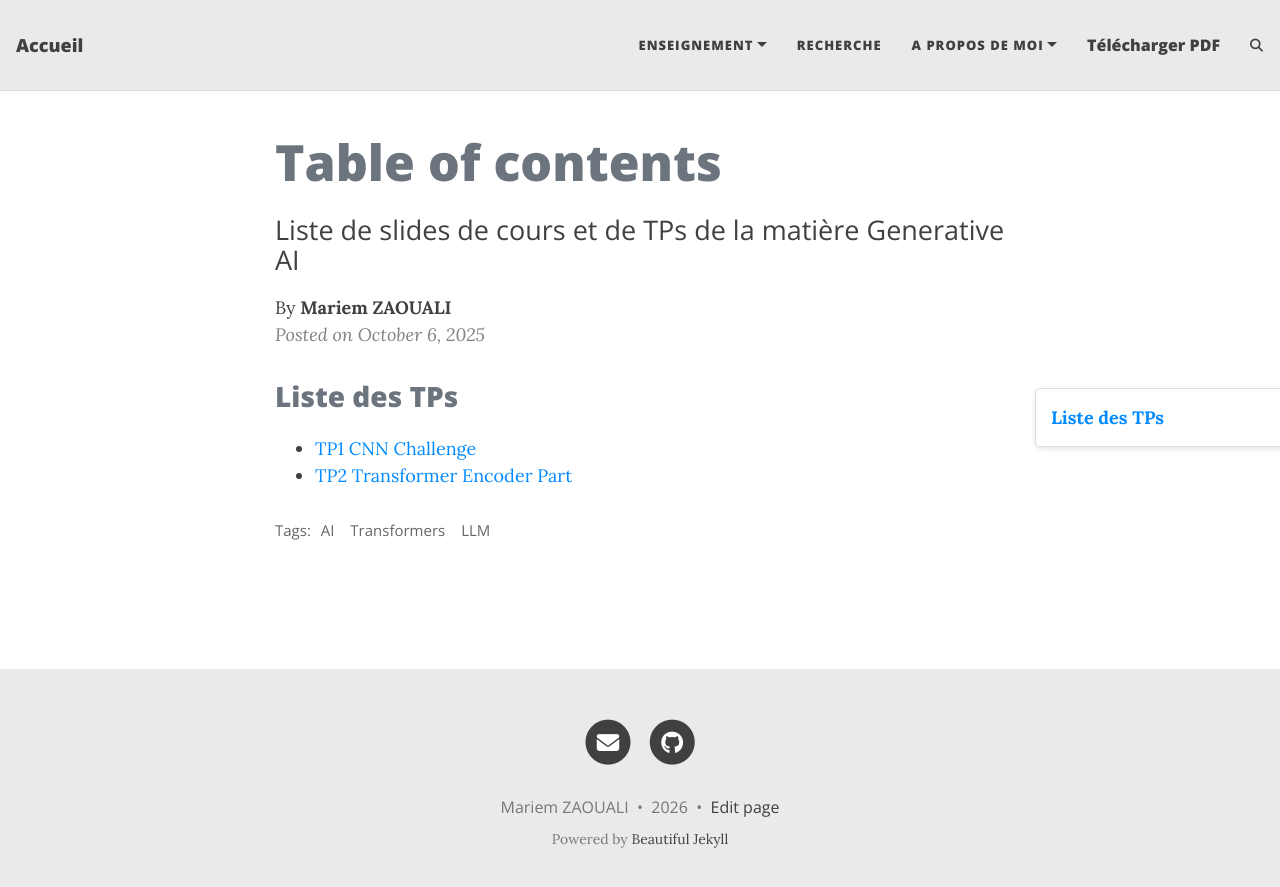
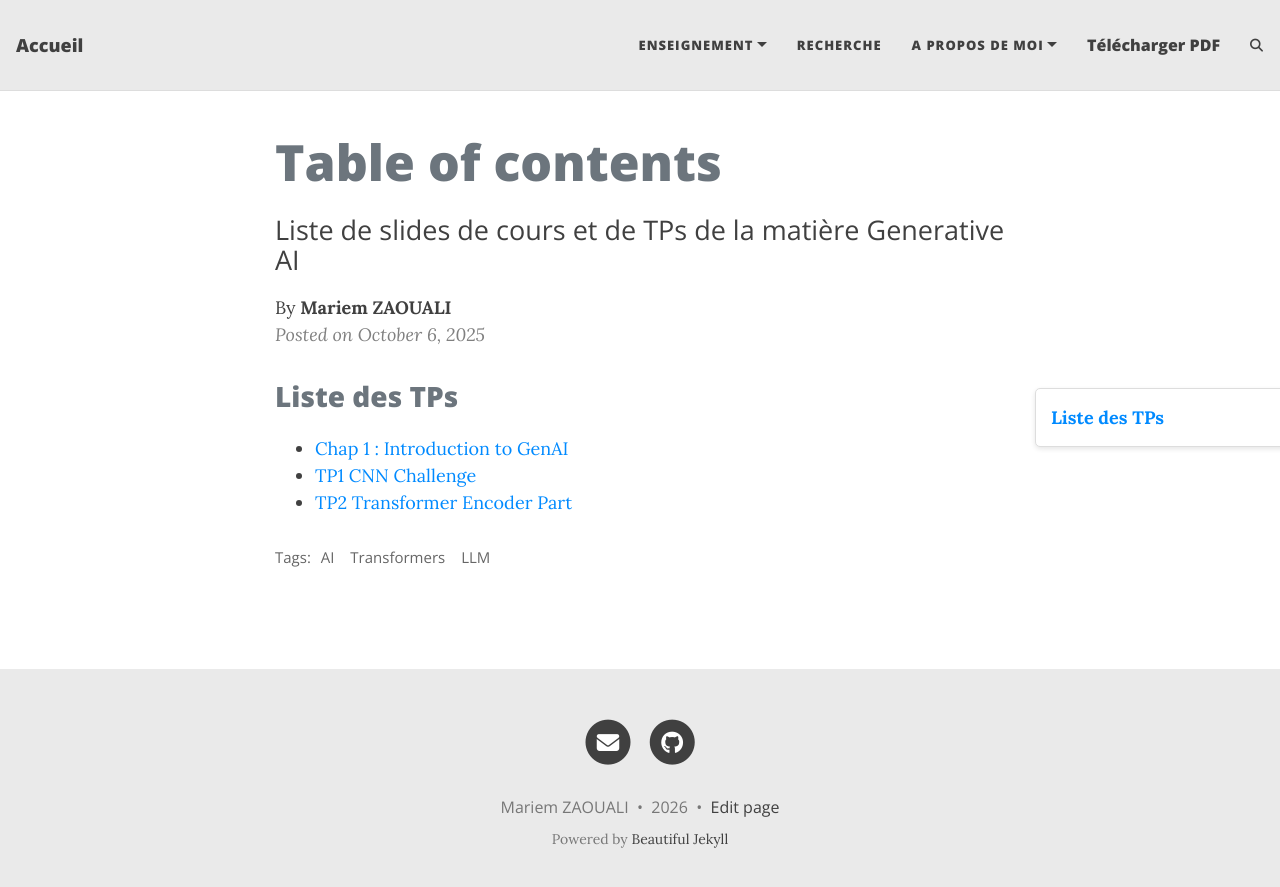
Before and after one commit to MariemZaouali/mariemzaouali.github.io, a Jekyll site: the page built from _posts/2025-10-06-TblCntGenAi.md, in a window 1280 px wide. Shown: the top 887 px of the page. Built offline with Jekyll 4.4.1, drawn with Linux system fonts in a browser that asks for light colours; comment, search, counter and statistics services are not loaded.

Commit message:
Fix link formatting for TP2 Transformer Encoder Part

```diff
--- a/_posts/2025-10-06-TblCntGenAi.md
+++ b/_posts/2025-10-06-TblCntGenAi.md
@@ -8,5 +8,6 @@ author: Mariem ZAOUALI
 
 # Liste des TPs
 
+- [Chap 1 : Introduction to GenAI](assets/Chap%201%20Introduction%20to%20Generative%20AI.pdf){:target="_blank"}
 - [TP1 CNN Challenge](https://mariemzaouali.github.io/2026-09-24-genAITp1/)
 - [TP2 Transformer Encoder Part](https://mariemzaouali.github.io/2025-11-21-genAITp2/)
```
